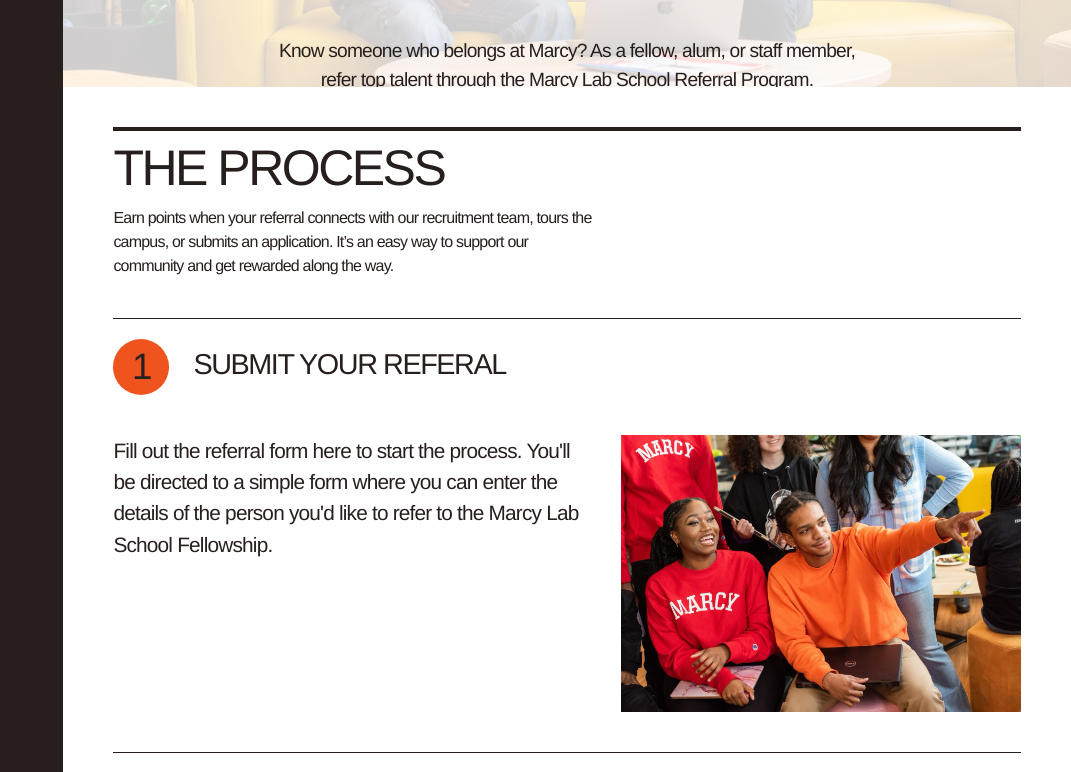
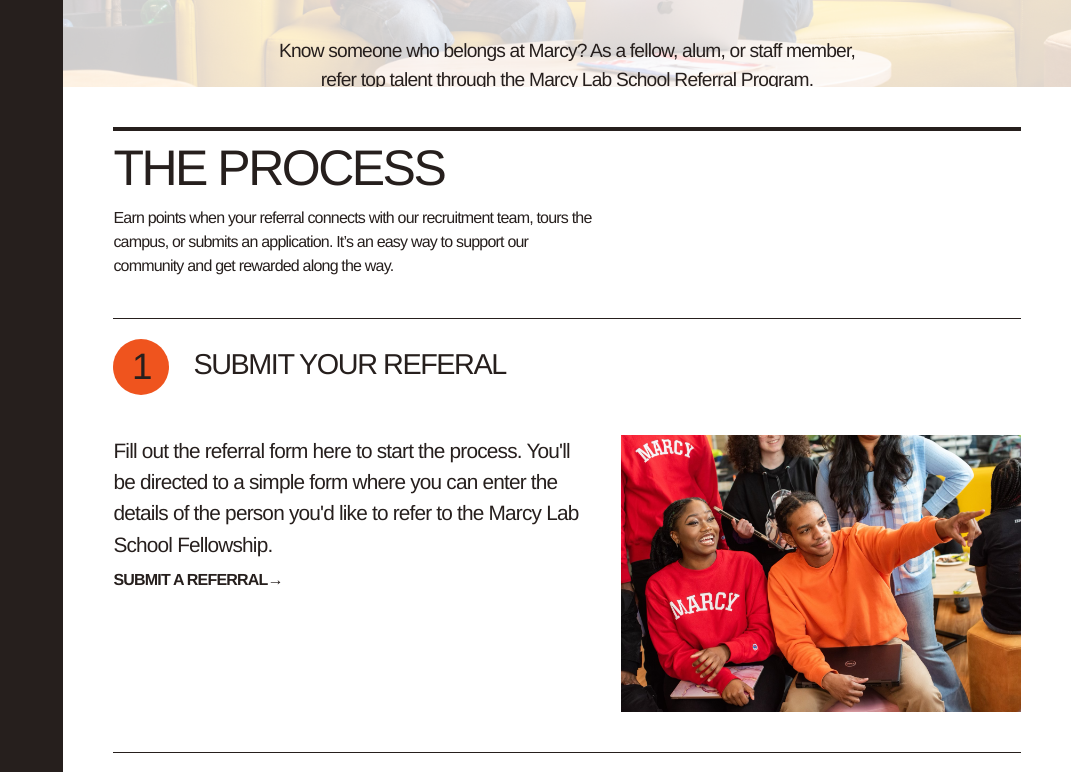
Before and after one commit to Marcy-Referrals/app, a Next.js app: page / in a window 1280 px wide. Shown: the part 393-1165 px from the top of the page, without its empty margins (209-1280 px from the left). Built offline with nearby package versions, Linux system fonts and the light colour scheme; a web font is replaced by a local one.

Commit message:
action button on process section

```diff
--- a/app/components/layout/HeroSection.tsx
+++ b/app/components/layout/HeroSection.tsx
@@ -14,7 +14,10 @@
               member, refer top talent through the Marcy Lab School Referral
               Program.
             </p>
-            <Button text='START A REFERRAL' />
+            <div className='m-auto w-[10rem]'>
+            <Button  text='START A REFERRAL' />
+            </div>
+
           </div>
         </div>
   )
--- a/app/components/layout/ProcessSection.tsx
+++ b/app/components/layout/ProcessSection.tsx
@@ -11,6 +11,7 @@
       color: "#ef541e",
       img: "/marcy2.png",
       step: 1,
+      button: {invert: true, text: 'SUBMIT A REFERRAL'}
     },
 
     {
@@ -42,7 +43,7 @@
       support our community and get rewarded along the way.
     </p>
     <div>
-      {processData.map(({ img, color, body, title, step }) => {
+      {processData.map(({ img, color, body, title, step, button }) => {
         return (
           <div className="border-t-[0.1rem] pb-10 border-t-[#261f1d]">
             <StepCard
@@ -51,6 +52,7 @@
               color={color}
               body={body}
               title={title}
+              button={button}
             />
           </div>
         );
--- a/app/components/ui/Button.tsx
+++ b/app/components/ui/Button.tsx
@@ -2,17 +2,17 @@
 'use client'
 import {useState, useEffect, useRef} from 'react'
 
-function Button({ text }: { text: string }) {
+function Button({ text, invert }: { text: string , invert?: boolean}) {
     const [hovered, setHovered] = useState<boolean>(false)
     const bgRef = useRef<HTMLDivElement>(null)
 
     useEffect(() => {
-       hovered?  bgRef.current!.style.transform = 'translateX(0%)' : bgRef.current!.style.transform = 'translateX(-100%)'
+       hovered && !invert?  bgRef.current!.style.transform = 'translateX(0%)' : bgRef.current!.style.transform = 'translateX(-100%)'
     }, [hovered])
   return (
-    <div className='w-[10rem] m-auto' onMouseEnter={() => setHovered(true)} onMouseLeave={() => setHovered(false)}>
-  <div className="m-auto overflow-hidden relative border-[0.2rem] z-[1000] hover:text-white duration-300 backdrop-blur w-[12rem] border-[#261f1d] py-2 font-bold text-center">
-    <span className="relative z-[10]">{text}</span>  {/* Higher z-index for the text */}
+    <div className='w-[10rem] ' onMouseEnter={() => setHovered(true)} onMouseLeave={() => setHovered(false)}>
+  <div className={` m-auto overflow-hidden relative ${invert? '' : 'border-[0.2rem]' }  z-[1000]  ${invert? 'hover:text-[#261f1d]': 'hover:text-white'} duration-300 backdrop-blur  w-[12rem] border-[#261f1d] py-2 font-bold ${invert? '' : 'text-center'}`}>
+    <span className="relative pr-5 z-[10]">{text}<span className={` absolute  transition-[padding] duration-500 ${hovered && 'pl-1'}`}> →</span></span>  {/* Higher z-index for the text */}
     <div ref={bgRef} className='absolute translate-x-[-100%] z-[2] duration-300 inset-0 bg-[#261f1d] w-full h-full'></div>
   </div>
 </div>
--- a/app/components/ui/StepCard.tsx
+++ b/app/components/ui/StepCard.tsx
@@ -1,4 +1,4 @@
-
+import Button from "./Button"
 
 
 interface StepCardProps {
@@ -6,12 +6,13 @@
     img: string,
     title: string,
     body: string,
-    step: number
+    step: number,
+    button?: {text: string, invert: boolean}
 }
 
 
 
-function StepCard({color, img, title, body, step}: StepCardProps) {
+function StepCard({color, img, title, body, step, button}: StepCardProps) {
   return (
     <div>
               <div className="flex gap-3 ">
@@ -29,6 +30,9 @@
                   <p className=" pt-10 font-medium text-[1.3rem] w-[30rem]">
                     {body}
                   </p>
+                  {
+                    button && <Button text={button.text} invert={button.invert} />
+                  }
 
                 </div>
 
```
